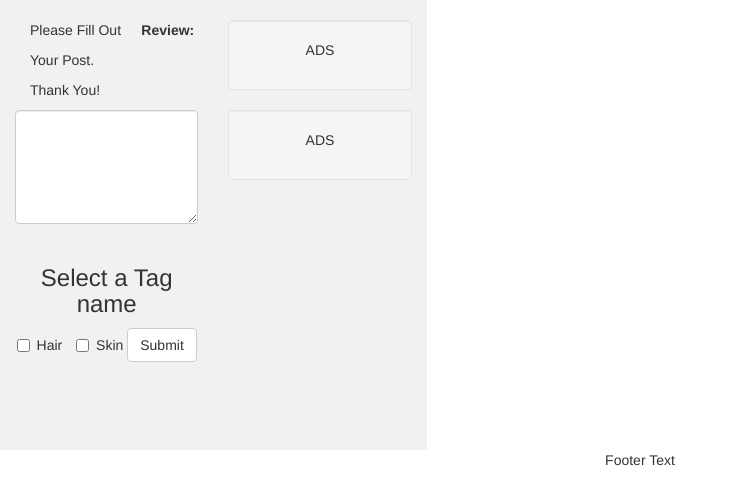
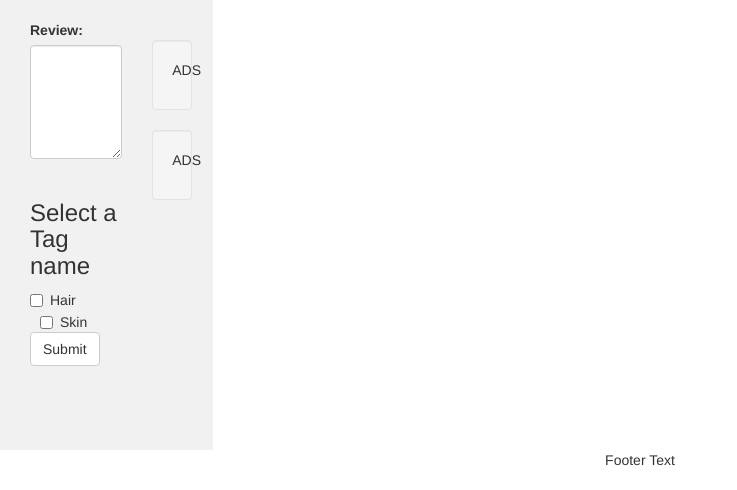
Before and after one commit to chelshunt/INST377Proj, a PHP site: page /WritePost.php in a window 1280 px wide. Shown: the part 52-542 px from the top of the page, without its empty margins (0-737 px from the left). Run offline with PHP 8.4, Linux system fonts and the light colour scheme; data that the repository does not hold is empty; some libraries are stand-ins or nearby versions.

Commit message:
Update WritePost.php

```diff
--- a/WritePost.php
+++ b/WritePost.php
@@ -1,5 +1,3 @@
-
-
 <!DOCTYPE html>
 <html lang="en">
     <head>
@@ -28,7 +26,6 @@
       background-color: #f1f1f1;
       height: 100%;
     }
-
     .panel-group, h1{
       padding: 20px;
     }
@@ -57,20 +54,15 @@
 $username = "root";
 $password = "root";
 $db = "fetch";
-
 $email = $_POST["email"];
-
 $conn = mysqli_connect($server, $username, $password, $db);
-
 //Gets 3 customers ** change this to a query that shows all post that a specifc user posts
  $sql = "SELECT * FROM `fetch`.user_has_skin_products
 where user_has_skin_products.User_id = 3
 union
 SELECT * FROM `fetch`.user_has_hair_products
 where user_has_hair_products.User_id = 3;";
-
 $result = mysqli_query($conn, $sql);
-
 if (mysqli_num_rows($result) > 0) {
     while($row = mysqli_fetch_assoc($result)) {
         $Skin_post_id = $row["Skin_post_id"];
@@ -126,10 +118,6 @@
   <div class="row content">
     <div class="col-sm-2 sidenav">
     <div class="col-sm-8 text-left">
-         <p>Please Fill Out</p>
-      <p>Your Post.</p>
-      <p>Thank You!</p>
-    </div>
         <form action="Fetch.php">
        <label for="comment">Review:</label>
         <textarea class="form-control" rows="5" id="review"></textarea>
```
